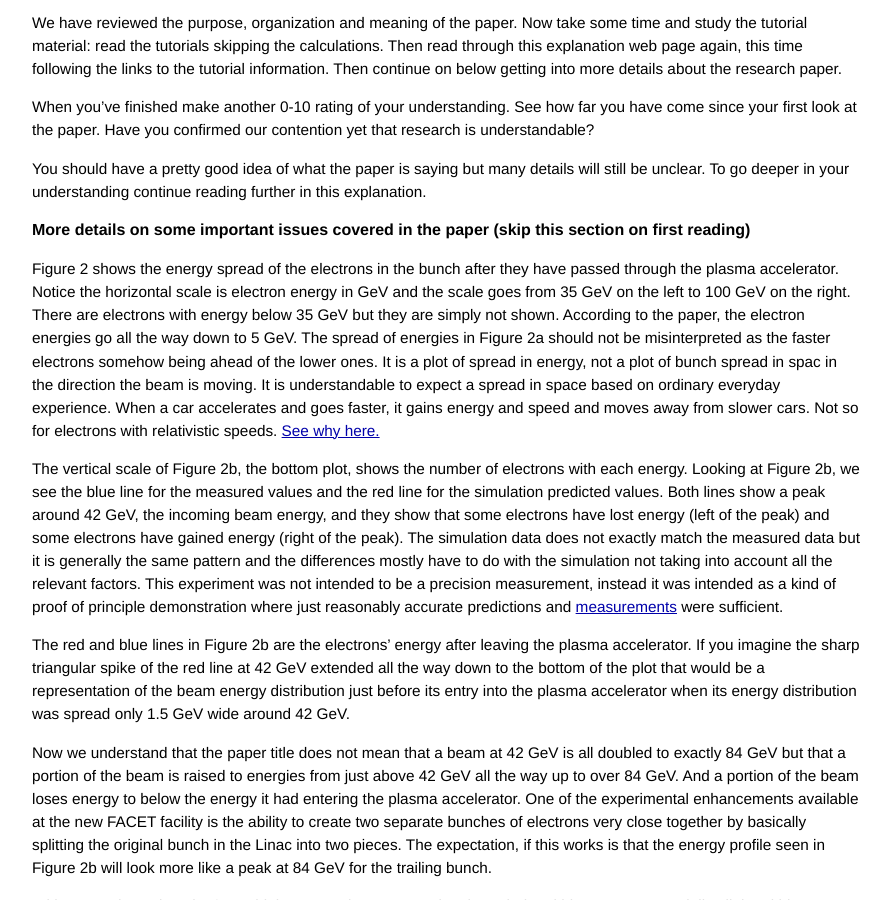
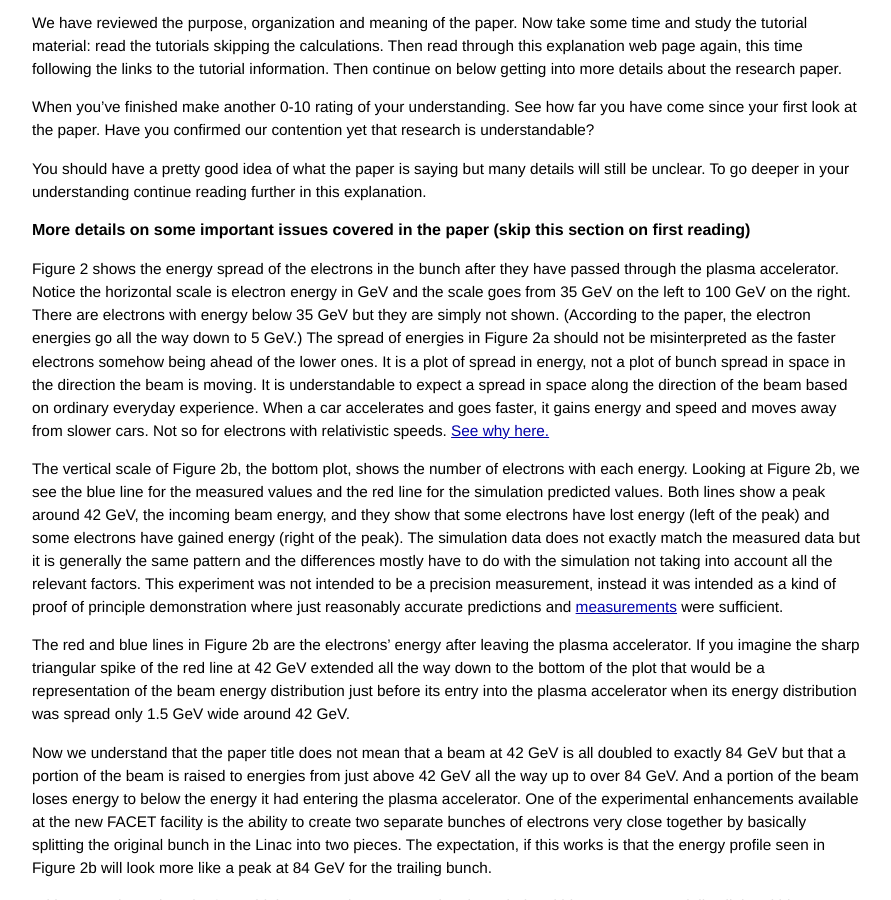
Before and after one commit to grbfacet/facet, a Jekyll site: the page built from energy-doubling-explained.md, in a window 1280 px wide and 900 px high, scrolled down 6275 px. Shown: the whole window, without its empty margins (193-1084 px from the left). Built offline with Jekyll 4.4.1, drawn with Linux system fonts in a browser that asks for light colours.

Commit message:
Update energy-doubling-explained.md

```diff
--- a/energy-doubling-explained.md
+++ b/energy-doubling-explained.md
@@ -138,8 +138,7 @@ You should have a pretty good idea of what the paper is saying but many details
 
 #### More details on some important issues covered in the paper (skip this section on first reading)
 
-
-Figure 2 shows the energy spread of the electrons in the bunch after they have passed through the plasma accelerator. Notice the horizontal scale is electron energy in GeV and the scale goes from 35 GeV on the left to 100 GeV on the right. There are electrons with energy below 35 GeV but they are simply not shown. According to the paper, the electron energies go all the way down to 5 GeV. The spread of energies in Figure 2a should not be misinterpreted as the faster electrons somehow being ahead of the lower ones. It is a plot of spread in energy, not a plot of bunch spread in spac in the direction the beam is moving. It is understandable to expect a spread in space based on ordinary everyday experience. When a car accelerates and goes faster, it gains energy and speed and moves away from slower cars. Not so for electrons with relativistic speeds. [See why here.](/relativity-tutorial.html#the-electron-bunch-stays-together-in-the-plasma-accelerator)
+Figure 2 shows the energy spread of the electrons in the bunch after they have passed through the plasma accelerator. Notice the horizontal scale is electron energy in GeV and the scale goes from 35 GeV on the left to 100 GeV on the right. There are electrons with energy below 35 GeV but they are simply not shown. (According to the paper, the electron energies go all the way down to 5 GeV.) The spread of energies in Figure 2a should not be misinterpreted as the faster electrons somehow being ahead of the lower ones. It is a plot of spread in energy, not a plot of bunch spread in space in the direction the beam is moving. It is understandable to expect a spread in space along the direction of the beam based on ordinary everyday experience. When a car accelerates and goes faster, it gains energy and speed and moves away from slower cars. Not so for electrons with relativistic speeds. [See why here.](/relativity-tutorial.html#the-electron-bunch-stays-together-in-the-plasma-accelerator)
 
 The vertical scale of Figure 2b, the bottom plot, shows the number of electrons with each energy. Looking at Figure 2b, we see the blue line for the measured values and the red line for the simulation predicted values. Both lines show a peak around 42 GeV, the incoming beam energy, and they show that some electrons have lost energy (left of the peak) and some electrons have gained energy (right of the peak). The simulation data does not exactly match the measured data but it is generally the same pattern and the differences mostly have to do with the simulation not taking into account all the relevant factors. This experiment was not intended to be a precision measurement, instead it was intended as a kind of proof of principle demonstration where just reasonably accurate predictions and [measurements](/principles-of-physics-tutorial.html#theories-and-measurement-errors) were sufficient.
 
```
